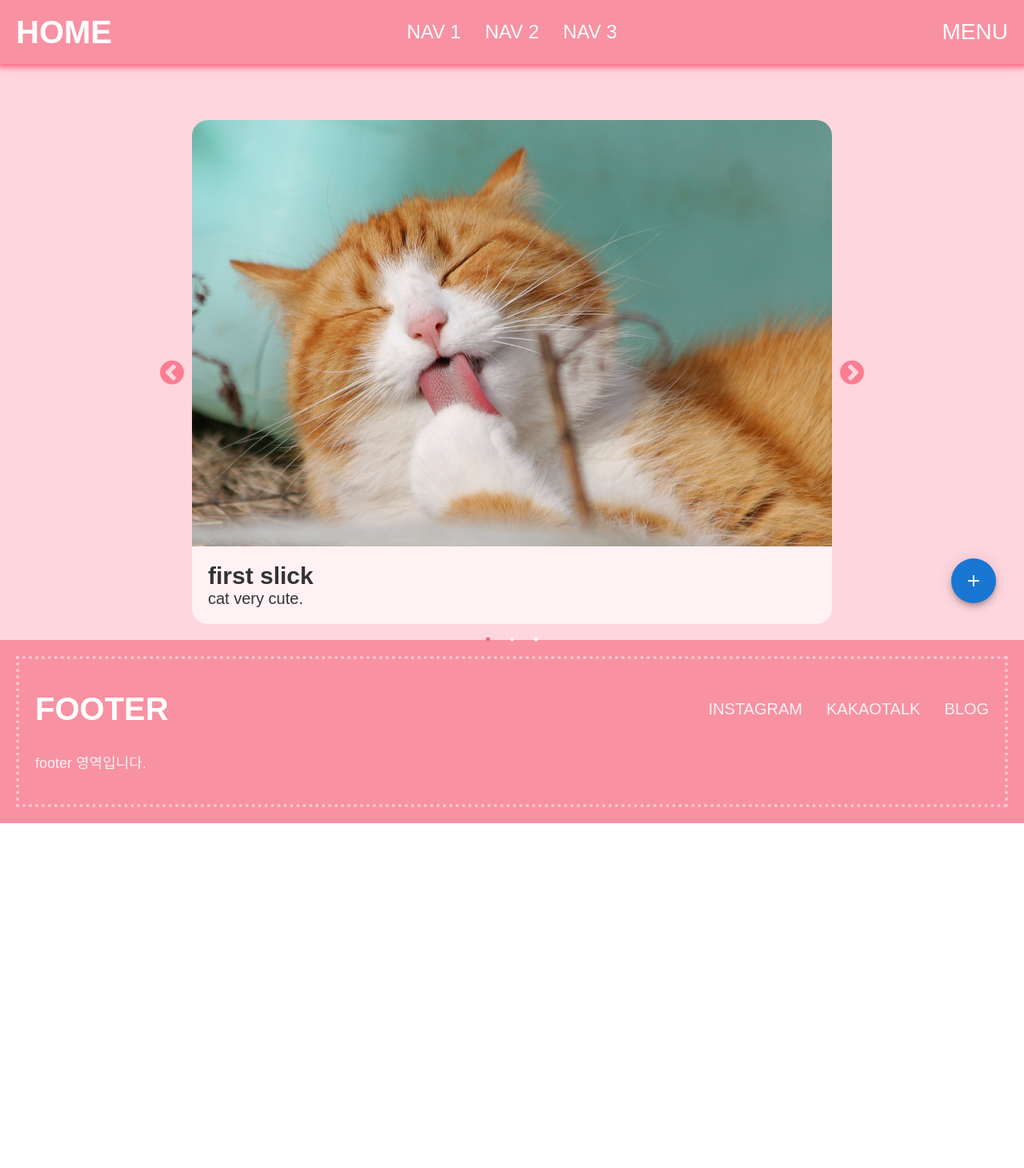
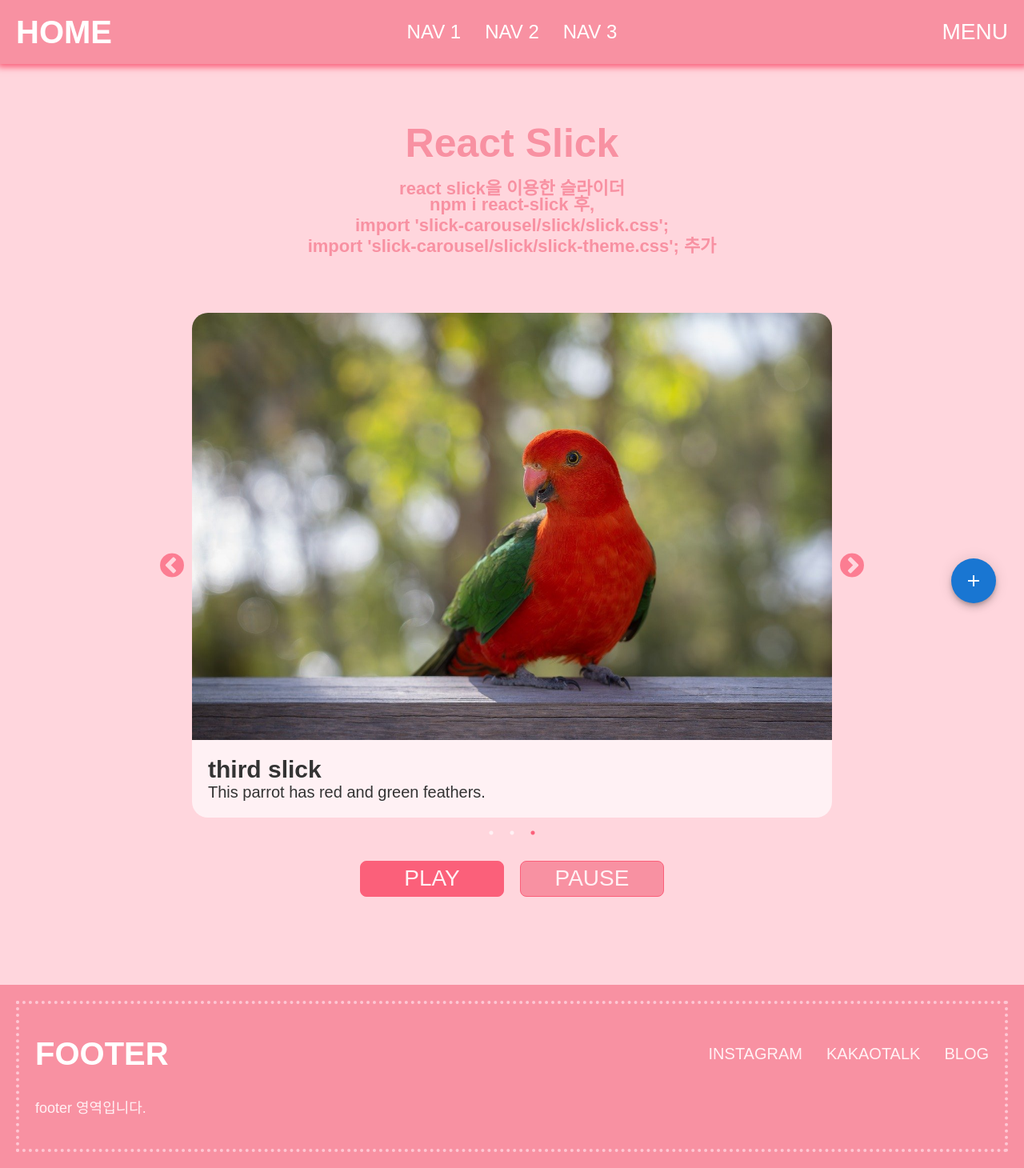
Before and after one commit to QTsom/React_TodoList, a React (Create React App) app: page /Menu3 in a window 1280 px wide. Shown: the whole page at 80% size. Before the commit the page ends 1029 px from the top, so only its background shows below. Built offline with nearby package versions, Linux system fonts and the light colour scheme; a web font is replaced by a local one.

Commit message:
feat: add slick play, pause function

```diff
--- a/src/containers/Menu3.jsx
+++ b/src/containers/Menu3.jsx
@@ -1,3 +1,4 @@
+import { useState } from "react";
 import Slider from "react-slick";
 import styled from "styled-components";
 import Layout from "components/common/Layout";
@@ -9,13 +10,35 @@ import slickImg2 from "../assets/img/contents/slickImg2.jpg"
 import slickImg3 from "../assets/img/contents/slickImg3.jpg"
 
 const MenuPage3 = () => {
+    // 상태를 초기화하거나 메서드를 바인딩해야 하는 경우 useState후크를 사용하고 구성 요소 외부에서 메서드를 정의해야 함
+
+    const [slider, setSlider] = useState(null);
+    const [playActive, setPlayActive] = useState(true);
+    const [pauseActive, setPauseActive] = useState(false);
+
+    const play = () => {
+        slider.slickPlay();
+        setPlayActive(true);
+        setPauseActive(false);
+    }
+
+    const pause = () => {
+        slider.slickPause();
+        setPlayActive(false);
+        setPauseActive(true);
+    }
+
+
     const settings = {
         dots: true,
         infinite: true,
         speed: 500,
         slidesToShow: 1,
-        slidesToScroll: 1
+        slidesToScroll: 1,
+        autoplay: true,
+        autoplaySpeed: 2000,
     }
+
     const cardList = [
         {
             id: 1,
@@ -40,8 +63,16 @@ const MenuPage3 = () => {
 
     return (
         <Layout>
+            <TitleWrap>
+                <h2>React Slick</h2>
+                <p>react slick을 이용한 슬라이더<br />
+                <em>npm i react-slick</em> 후,<br />
+                <em>import 'slick-carousel/slick/slick.css';</em> <br />
+                <em>import 'slick-carousel/slick/slick-theme.css';</em> 추가
+                </p>
+            </TitleWrap>
             <SliderWrap>
-                <Slider {...settings}>
+                <Slider {...settings} ref={(slider) => setSlider(slider)}>
                     {cardList.map((card, cardItem) => (
                         <ExCard key={cardItem}>
                             <div className="card-wrap">
@@ -57,16 +88,35 @@ const MenuPage3 = () => {
                     ))}
                 </Slider>
             </SliderWrap>
+            <ControlButtonWrap>
+                <button type="button" className={`play-button ${playActive ? "active" : ""}`} onClick={play}>PLAY</button>
+                <button type="button" className={`pause-button ${pauseActive ? "active" : ""}`} onClick={pause}>PAUSE</button>
+            </ControlButtonWrap>
         </Layout>
     );
 }
 
 export default MenuPage3;
 
+const TitleWrap = styled.div`
+    padding: 70px 0;
+    text-align: center;
+    font-weight: 700;
+    color: #f891a2;
+
+    h2 {
+        margin-bottom: 20px;
+        font-size: 50px;
+    }
+    p {
+        line-height: 0.7;
+        font-size: 22px;
+    }
+`
 const SliderWrap = styled.div`
     max-width: 800px;
     width: 100%;
-    margin: 70px auto;
+    margin: 0 auto 50px;
 
     .slick-prev {
         left: -50px;
@@ -83,6 +133,9 @@ const SliderWrap = styled.div`
     .slick-next::before {
         font-size: 35px;
         color: #fb607a;
+    }
+    .slick-dots li {
+        margin: 0 3px;
     }
     .slick-dots li.slick-active button:before {
         color: #fb607a;
@@ -113,3 +166,29 @@ const ExCard = styled.div`
         }
     }
 `
+
+const ControlButtonWrap = styled.div`
+    display: flex;
+    align-items: center;
+    justify-content: center;
+    gap: 20px;
+    margin-bottom: 110px;
+
+    button {
+        width:180px;
+        height: 45px;
+        font-size: 28px;
+        color: #fff1f4;
+        background-color: #f891a2;
+        border: 1px solid #fb607a;
+        border-radius: 8px;
+        transition: all .3s;
+
+        &:hover {
+            background-color: #fb607a;
+        }
+        &.active {
+            background-color: #fb607a;
+        }
+    }
+`
```
Also changed, not shown: src/containers/Home.jsx (+28 -0 lines).
